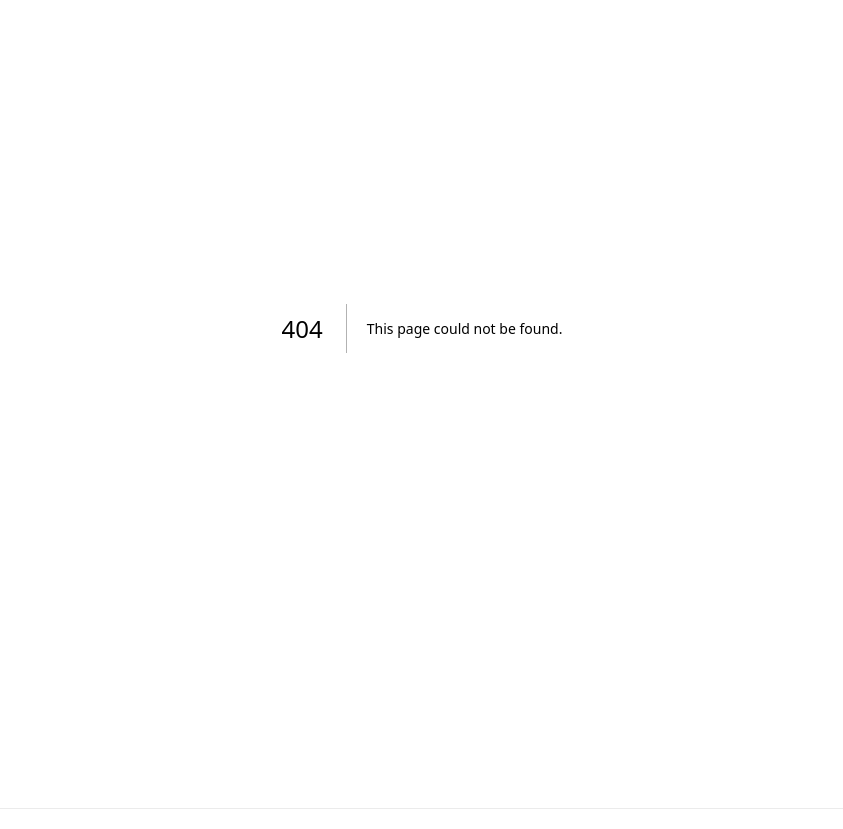
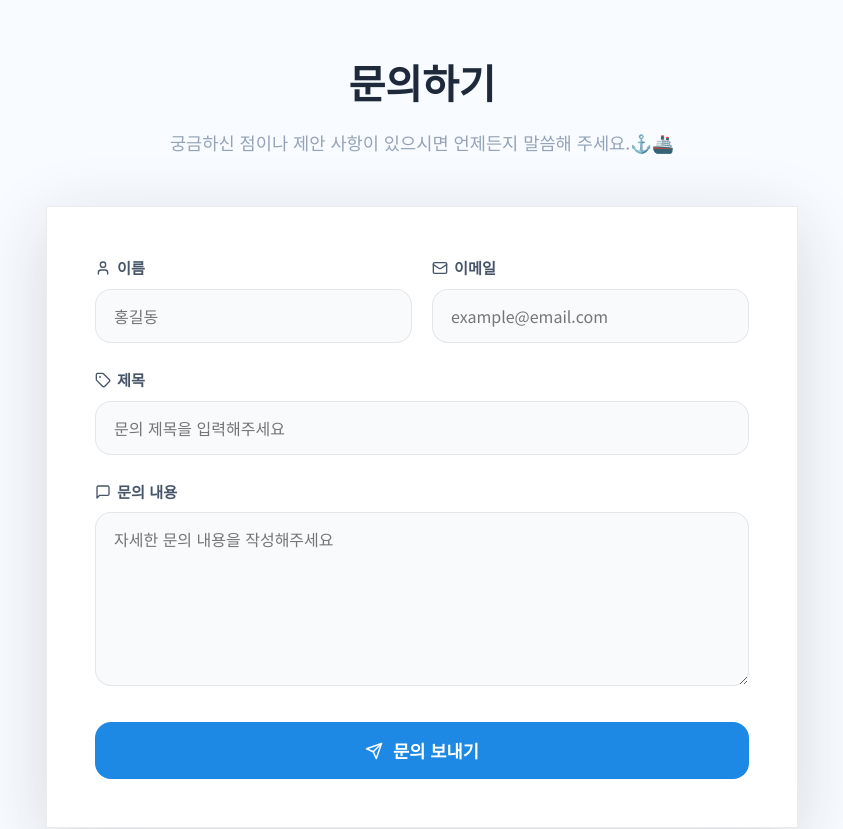
Before and after one commit to phpjt00-droid/saleship, a Next.js app: page /contact in a window 1280 px wide. Before the commit this address had no page. Shown: the part 260-1089 px from the top of the page, without its empty margins (218-1061 px from the left). Built offline with nearby package versions, Linux system fonts and the light colour scheme.

Commit message:
Feature: 문의하기(Contact) 페이지 추가 및 Formspree 연동 ⚓📩

```diff
--- /dev/null
+++ b/src/app/contact/page.jsx
@@ -0,0 +1,10 @@
+import { Suspense } from 'react'
+import Contact from '../../views/Contact'
+
+export default function Page() {
+  return (
+    <Suspense fallback={<div className="container" style={{ padding: '100px 0', textAlign: 'center' }}>문의 페이지를 불러오는 중...</div>}>
+      <Contact />
+    </Suspense>
+  )
+}
--- a/src/components/Navbar.jsx
+++ b/src/components/Navbar.jsx
@@ -32,6 +32,7 @@ function NavbarContent() {
     { name: '핫딜게시판', path: '/board', active: pathname.startsWith('/board') && !pathname.includes('/free') && !pathname.includes('/review') },
     { name: '자유게시판', path: '/board/free', active: pathname.includes('/free') },
     { name: '리뷰게시판', path: '/board/review', active: pathname.includes('/review') },
+    { name: '문의하기', path: '/contact', active: pathname.includes('/contact') },
   ]
 
   // 핫딜 하위 카터고리 정의
--- /dev/null
+++ b/src/views/Contact.css
@@ -0,0 +1,166 @@
+.contact-page {
+  padding: 120px 0 80px;
+  min-height: 100vh;
+  background: var(--bg-primary);
+}
+
+.contact-container {
+  max-width: 800px;
+}
+
+.contact-header {
+  text-align: center;
+  margin-bottom: 48px;
+}
+
+.contact-title {
+  font-size: 2.5rem;
+  font-weight: 900;
+  margin-bottom: 12px;
+  color: var(--text-primary);
+}
+
+.contact-subtitle {
+  color: var(--text-muted);
+  font-size: 1.1rem;
+}
+
+.contact-card {
+  background: var(--bg-secondary);
+  border-radius: var(--radius-2xl);
+  padding: 48px;
+  box-shadow: var(--shadow-xl);
+  border: 1px solid var(--border-color);
+}
+
+.contact-form {
+  display: flex;
+  flex-direction: column;
+  gap: 24px;
+}
+
+.form-grid {
+  display: grid;
+  grid-template-columns: 1fr 1fr;
+  gap: 20px;
+}
+
+.form-group {
+  display: flex;
+  flex-direction: column;
+  gap: 8px;
+}
+
+.form-group label {
+  font-size: 0.95rem;
+  font-weight: 700;
+  color: var(--text-secondary);
+  display: flex;
+  align-items: center;
+  gap: 6px;
+}
+
+.form-group input,
+.form-group textarea {
+  background: #f8fafc;
+  border: 1px solid var(--border-color);
+  padding: 14px 18px;
+  border-radius: var(--radius-lg);
+  font-size: 1rem;
+  transition: all var(--transition-base);
+  color: var(--text-primary);
+}
+
+[data-theme='dark'] .form-group input,
+[data-theme='dark'] .form-group textarea {
+  background: rgba(255, 255, 255, 0.05);
+}
+
+.form-group input:focus,
+.form-group textarea:focus {
+  outline: none;
+  border-color: var(--accent-primary);
+  box-shadow: 0 0 0 4px rgba(37, 99, 235, 0.1);
+  background: var(--bg-secondary);
+}
+
+.btn-submit {
+  background: var(--accent-primary);
+  color: #fff;
+  border: none;
+  padding: 16px;
+  border-radius: var(--radius-lg);
+  font-size: 1.1rem;
+  font-weight: 800;
+  cursor: pointer;
+  display: flex;
+  align-items: center;
+  justify-content: center;
+  gap: 10px;
+  transition: all var(--transition-base);
+  margin-top: 12px;
+}
+
+.btn-submit:hover:not(:disabled) {
+  background: #1d4ed8;
+  transform: translateY(-2px);
+  box-shadow: var(--accent-glow);
+}
+
+.btn-submit.loading {
+  opacity: 0.7;
+  cursor: not-allowed;
+}
+
+.form-error {
+  background: rgba(239, 68, 68, 0.1);
+  color: #ef4444;
+  padding: 12px;
+  border-radius: var(--radius-lg);
+  display: flex;
+  align-items: center;
+  gap: 8px;
+  font-size: 0.9rem;
+}
+
+.contact-success {
+  text-align: center;
+  padding: 40px 0;
+}
+
+.success-icon {
+  color: #10b981;
+  margin-bottom: 24px;
+}
+
+.contact-success h2 {
+  font-size: 1.8rem;
+  font-weight: 800;
+  margin-bottom: 12px;
+}
+
+.contact-success p {
+  color: var(--text-muted);
+  margin-bottom: 32px;
+}
+
+.btn-retry {
+  background: transparent;
+  border: 1px solid var(--border-color);
+  padding: 10px 24px;
+  border-radius: var(--radius-full);
+  color: var(--text-secondary);
+  cursor: pointer;
+}
+
+@media (max-width: 768px) {
+  .contact-card {
+    padding: 24px;
+  }
+  .form-grid {
+    grid-template-columns: 1fr;
+  }
+  .contact-title {
+    font-size: 2rem;
+  }
+}
--- /dev/null
+++ b/src/views/Contact.jsx
@@ -0,0 +1,93 @@
+'use client'
+import { useState } from 'react'
+import { Send, Mail, User, Tag, MessageSquare, CheckCircle, AlertCircle } from 'lucide-react'
+import './Contact.css'
+
+export default function Contact() {
+  const [status, setStatus] = useState(null) // 'loading', 'success', 'error'
+
+  async function handleSubmit(e) {
+    e.preventDefault()
+    setStatus('loading')
+
+    const formData = new FormData(e.target)
+
+    try {
+      const response = await fetch('https://formspree.io/f/mnpelenr', { // 임시 또는 사용자 ID 필요 시 교체 가능
+        method: 'POST',
+        body: formData,
+        headers: {
+          'Accept': 'application/json'
+        }
+      })
+
+      if (response.ok) {
+        setStatus('success')
+        e.target.reset()
+      } else {
+        setStatus('error')
+      }
+    } catch (error) {
+      setStatus('error')
+    }
+  }
+
+  return (
+    <div className="contact-page animate-fadeIn">
+      <div className="container contact-container">
+        <div className="contact-header">
+          <h1 className="contact-title">문의하기</h1>
+          <p className="contact-subtitle">궁금하신 점이나 제안 사항이 있으시면 언제든지 말씀해 주세요.⚓🚢</p>
+        </div>
+
+        <div className="contact-card">
+          {status === 'success' ? (
+            <div className="contact-success animate-bounceIn">
+              <CheckCircle size={64} className="success-icon" />
+              <h2>문의가 성공적으로 전달되었습니다!</h2>
+              <p>기재해주신 이메일로 최대한 빠르게 답변 드리겠습니다.</p>
+              <button onClick={() => setStatus(null)} className="btn-retry">다시 문의하기</button>
+            </div>
+          ) : (
+            <form onSubmit={handleSubmit} className="contact-form">
+              <div className="form-grid">
+                <div className="form-group">
+                  <label htmlFor="name"><User size={16} /> 이름</label>
+                  <input type="text" id="name" name="name" placeholder="홍길동" required />
+                </div>
+                <div className="form-group">
+                  <label htmlFor="email"><Mail size={16} /> 이메일</label>
+                  <input type="email" id="email" name="email" placeholder="example@email.com" required />
+                </div>
+              </div>
+
+              <div className="form-group">
+                <label htmlFor="subject"><Tag size={16} /> 제목</label>
+                <input type="text" id="subject" name="subject" placeholder="문의 제목을 입력해주세요" required />
+              </div>
+
+              <div className="form-group">
+                <label htmlFor="message"><MessageSquare size={16} /> 문의 내용</label>
+                <textarea id="message" name="message" rows="6" placeholder="자세한 문의 내용을 작성해주세요" required></textarea>
+              </div>
+
+              {status === 'error' && (
+                <div className="form-error">
+                  <AlertCircle size={18} /> 전송에 실패했습니다. 잠시 후 다시 시도해주세요.
+                </div>
+              )}
+
+              <button type="submit" className={`btn-submit ${status === 'loading' ? 'loading' : ''}`} disabled={status === 'loading'}>
+                {status === 'loading' ? '전송 중...' : (
+                  <>
+                    <Send size={18} /> 문의 보내기
+                  </>
+                )}
+              </button>
+            </form>
+          )}
+        </div>
+      </div>
+    </div>
+  )
+}
```
